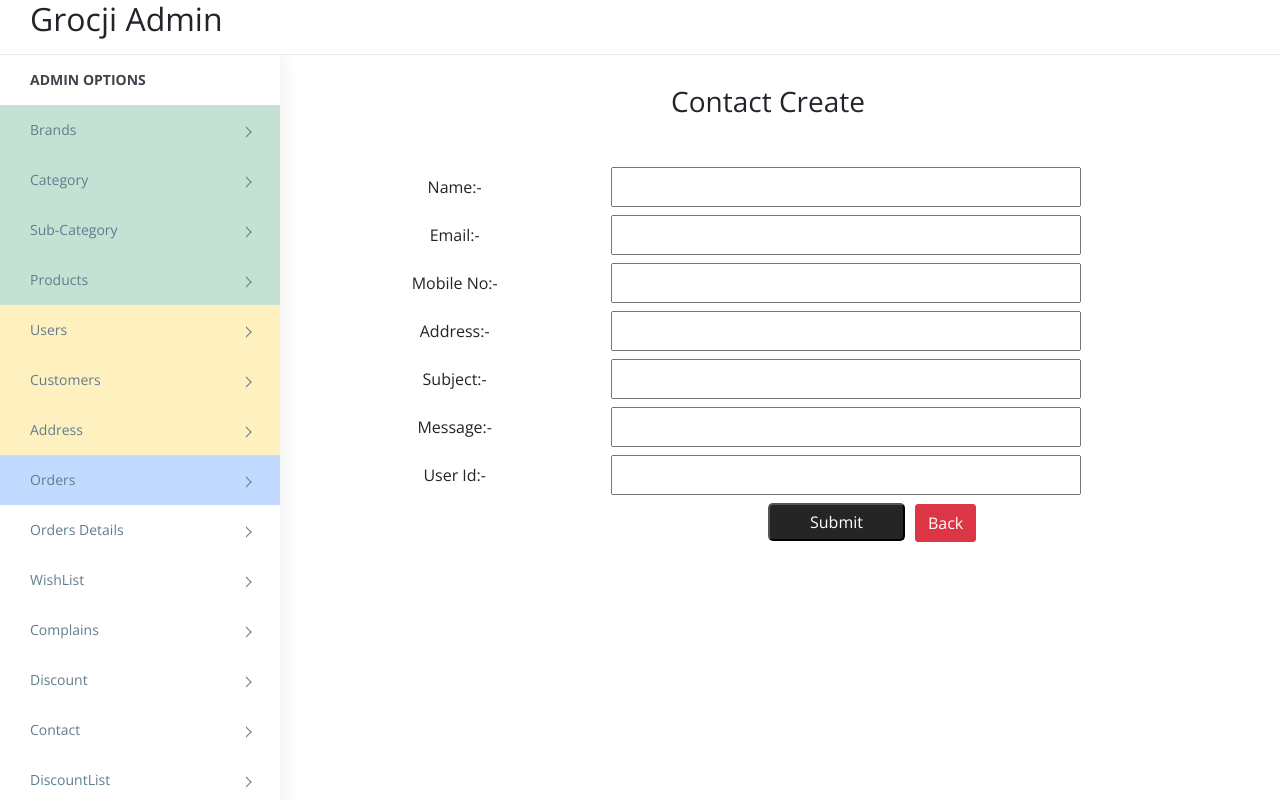
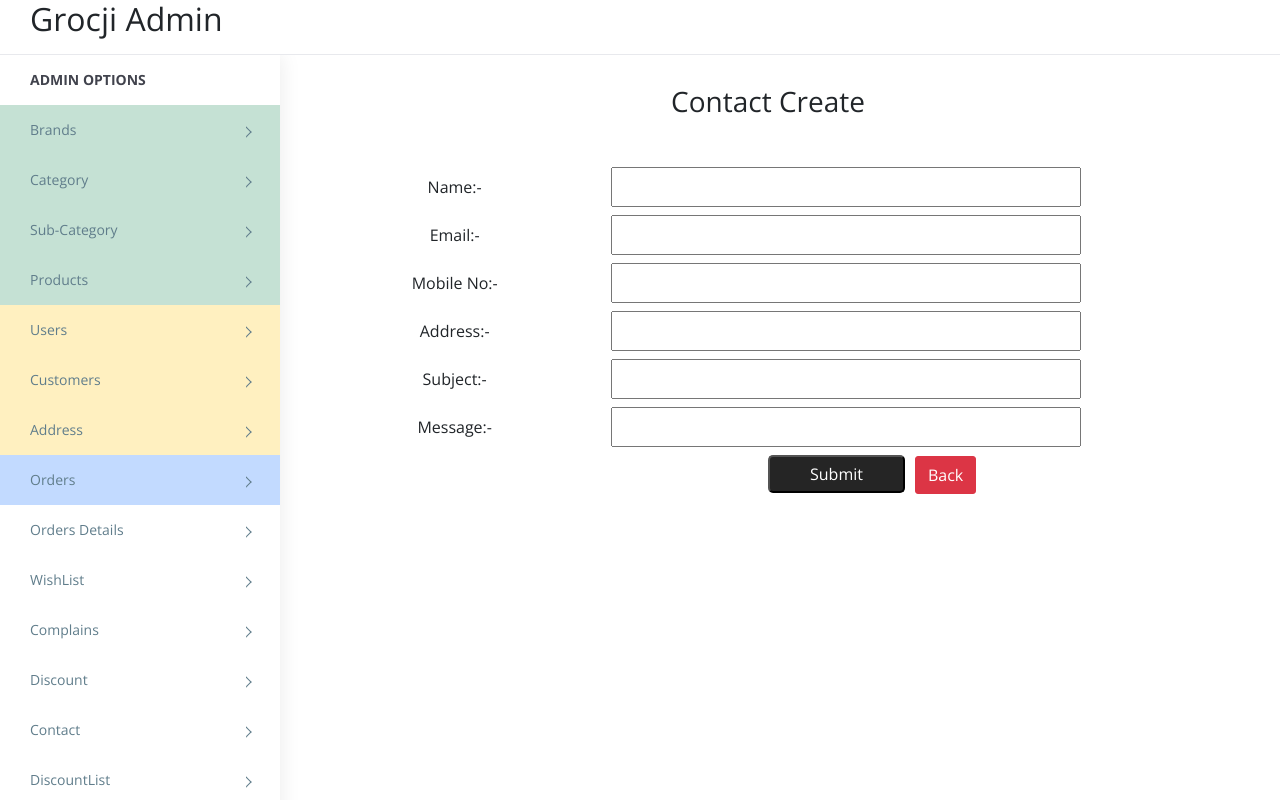
Before and after one commit to hsahu4012/admin, a React (Create React App) app: page /AddContact in a window 1280 px wide. Built offline with nearby package versions, Linux system fonts and the light colour scheme; sample sign-in values are in the browser's storage.

Commit message:
CRUD-Edit-Delete- and- remove-userid-in-contact-and orderDetails

```diff
--- a/src/components/contact/AddContact.js
+++ b/src/components/contact/AddContact.js
@@ -13,7 +13,7 @@ const AddContact = () => {
     subject: '',
     message: '',
     // resolvestatus: "",
-    userid: '',
+
   };
 
   const submitTeam = async values => {
@@ -65,10 +65,7 @@ const AddContact = () => {
             <label className='col-4 my-2 text-center'>Message:-</label>
             <Field name='message' type='text' className='col-6' />
           </div>
-          <div className='row mb-2'>
-            <label className='col-4 my-2 text-center'>User Id:-</label>
-            <Field name='userid' type='text' className='col-6' />
-          </div>
+
 
           <div className='hey'>
             <button type='submit'>Submit</button>
--- a/src/components/contact/ContactList.js
+++ b/src/components/contact/ContactList.js
@@ -25,6 +25,7 @@ const ContactList = () => {
         await axios.put(
           `${process.env.REACT_APP_API_URL}contact/removeContact/${id}`
         );
+        setContact(contact.filter(item => item.id !== id));
 
         window.location.reload();
       }
@@ -54,7 +55,7 @@ const ContactList = () => {
                 <th>Address</th>
                 <th>Subject</th>
                 <th>Message</th>
-                <th>User ID</th>
+
                 <th>Resolve Status</th>
                 <th>Action</th>
               </tr>
@@ -71,7 +72,7 @@ const ContactList = () => {
                     <td>{item.address}</td>
                     <td>{item.subject}</td>
                     <td>{item.message}</td>
-                    <td>{item.userid}</td>
+
                     <td>{item.resolvestatus}</td>
 
                     {/* <td>{item.isactive}</td> */}
--- a/src/components/contact/UpdateContact.js
+++ b/src/components/contact/UpdateContact.js
@@ -13,7 +13,6 @@ const UpdateContact = () => {
     address: '',
     subject: '',
     message: '',
-    userid: '',
     resolvestatus: '',
   });
 
@@ -30,7 +29,6 @@ const UpdateContact = () => {
           address: res.data[0].address,
           subject: res.data[0].subject,
           message: res.data[0].message,
-          userid: res.data[0].userid,
           resolvestatus: res.data[0].resolvestatus,
         };
         setFormValues(obj);
@@ -103,10 +101,7 @@ const UpdateContact = () => {
             <label className='col-4 my-2 text-center'>Message:-</label>
             <Field name='message' type='text' className='col-6' />
           </div>
-          <div className='row mb-2'>
-            <label className='col-4 my-2 text-center'>User Id:-</label>
-            <Field name='userid' type='text' className='col-6' />
-          </div>
+
           <div className='row mb-2'>
             <label className='col-4 my-2 text-center'>Resolve Status:-</label>
             <Field name='resolvestatus' type='text' className='col-6' />
--- a/src/components/orders/OrdersCreate.js
+++ b/src/components/orders/OrdersCreate.js
@@ -9,7 +9,6 @@ const OrdersCreate = () => {
     order_date: '',
     order_time: '',
     order_status: '',
-    userid: '',
     paymentamount: '',
     paymentstatus: '',
     paymentmode: '',
@@ -61,10 +60,7 @@ const OrdersCreate = () => {
             <label className='col-4 my-2 text-center'>Order_Status:-</label>
             <Field name='order_status' type='text' className='col-6' />
           </div>
-          <div className='row mb-2'>
-            <label className='col-4 my-2 text-center'>UserId:-</label>
-            <Field name='userid' type='text' className='col-6' />
-          </div>
+
           <div className='row mb-2'>
             <label className='col-4 my-2 text-center'>PaymentAmount:-</label>
             <Field name='paymentamount' type='text' className='col-6' />
--- a/src/components/orders/OrdersUpdate.js
+++ b/src/components/orders/OrdersUpdate.js
@@ -11,7 +11,6 @@ const OrdersUpdate = () => {
     order_date: '',
     order_time: '',
     order_status: '',
-    userid: '',
     paymentamount: '',
     paymentstatus: '',
     paymentmode: '',
@@ -23,7 +22,7 @@ const OrdersUpdate = () => {
 
   useEffect(() => {
     axios
-      .get(`${process.env.REACT_APP_API_URL}order/getById/${id}`)
+      .get(`${process.env.REACT_APP_API_URL}orders/getById/${id}`)
       .then(res => {
         console.log(res);
         let obj = {
@@ -31,7 +30,6 @@ const OrdersUpdate = () => {
           order_date: res.data[0].order_date,
           order_time: res.data[0].order_time,
           order_status: res.data[0].order_status,
-          userid: res.data[0].userid,
           paymentamount: res.data[0].paymentamount,
           paymentstatus: res.data[0].paymentstatus,
           paymentmode: res.data[0].paymentmode,
@@ -106,10 +104,7 @@ const OrdersUpdate = () => {
             <label className='col-4 my-2 text-center'>Order_Status:-</label>
             <Field name='order_status' type='text' className='col-6' />
           </div>
-          <div className='row mb-2'>
-            <label className='col-4 my-2 text-center'>UserId:-</label>
-            <Field name='userid' type='text' className='col-6' />
-          </div>
+
           <div className='row mb-2'>
             <label className='col-4 my-2 text-center'>PaymentAmount:-</label>
             <Field name='paymentamount' type='text' className='col-6' />
--- a/src/components/orders/Orderslist.js
+++ b/src/components/orders/Orderslist.js
@@ -23,8 +23,9 @@ const Orderslist = () => {
       );
       if (confirmed) {
         await axios.put(
-          `${process.env.REACT_APP_API_URL}order/romoveOrder/${id}`
+          `${process.env.REACT_APP_API_URL}orders/romoveOrder/${id}`
         );
+        setOrders(orders.filter(item => item.order_id !== id));
 
         window.location.reload();
       }
```
